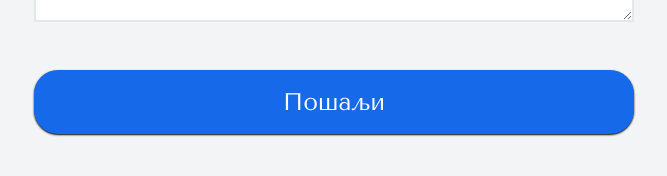
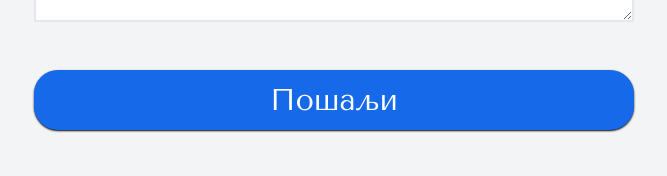
Before and after one commit to japundzasergej/kadrovski-poslovi, a React (Vite) app: page / in a window 1280 px wide. Shown: the part 2782-2958 px from the top of the page, without its empty margins (310-977 px from the left). Built offline with nearby package versions, Linux system fonts and the light colour scheme.

Commit message:
minor fixes

```diff
--- a/src/components/MobileLanding.tsx
+++ b/src/components/MobileLanding.tsx
@@ -11,7 +11,7 @@ const MobileLanding = () => {
         </h1>
         <div className='mini:pb-40 micro:pb-28'>
           <AnchorLink
-            className="border-2 border-black px-6 py-2 rounded-3xl md:text-3xl text-lg flex mx-auto group hover:bg-black hover:text-white font-black transition duration-200 cursor-pointer mb-20"
+            className="border-2 border-black px-6 py-2 rounded-3xl md:text-3xl text-lg flex mx-auto group focus:bg-black focus:text-white font-black transition duration-200 cursor-pointer mb-20"
             href="#contact"
           >
             Контакт{' '}
--- a/src/pages/Contact.tsx
+++ b/src/pages/Contact.tsx
@@ -131,7 +131,7 @@ const Contact = () => {
           )}
           <button
             type="submit"
-            className="mt-12 bg-button py-4 text-white rounded-3xl hover:opacity-90 transition duration-300 shadow-sm shadow-black"
+            className={`mt-12 bg-button py-2 md:py-[0.75rem] text-white rounded-3xl hover:opacity-90 transition duration-300 shadow-sm shadow-black ${isDesktop ? 'text-3xl' : 'md:text-3xl text-xl'}`}
             disabled={isSubmitting}
           >
             Пошаљи
```
